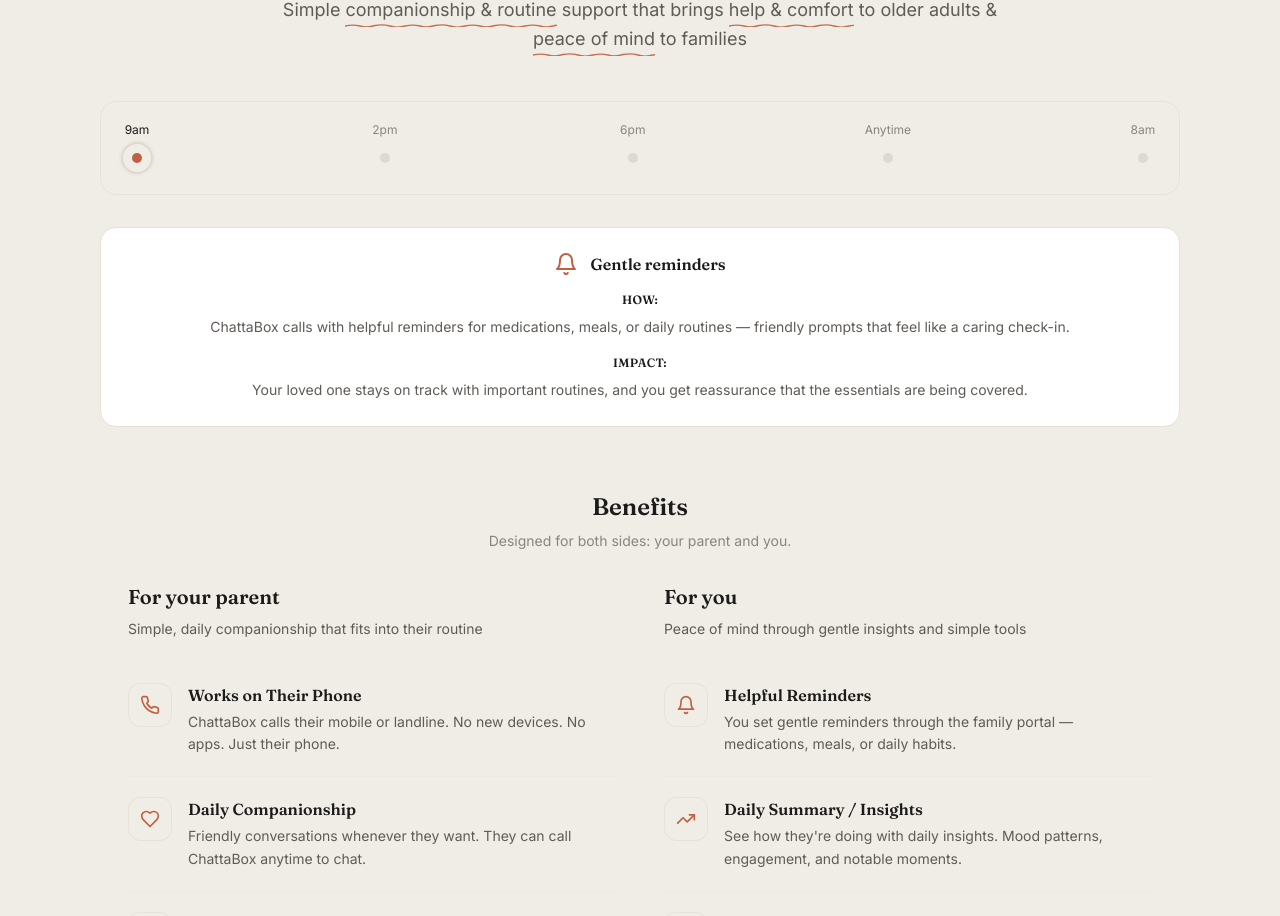
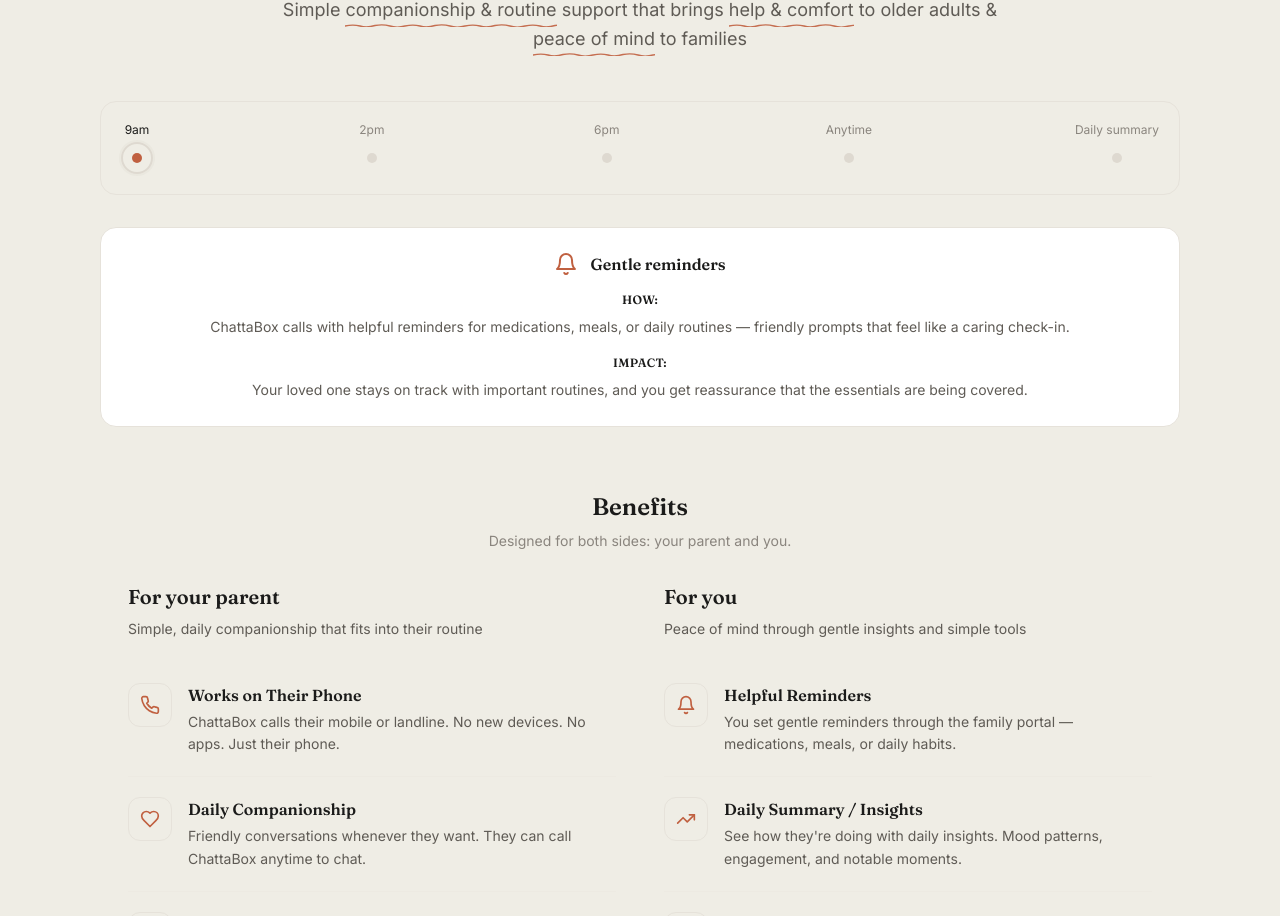
Before and after one commit to hawkpersonal/ChattaBox-Public-Website, a React (Vite) app: page / in a window 1280 px wide. Shown: the part 919-1835 px from the top of the page. Built offline with nearby package versions, Linux system fonts and the light colour scheme.

Commit message:
Revert Daily summary label back to original

```diff
--- a/src/components/sections/Features.tsx
+++ b/src/components/sections/Features.tsx
@@ -61,7 +61,7 @@ const cadenceSteps = [
   {
     key: 'daily-summary',
     icon: FileText,
-    timeLabel: "8am",
+    timeLabel: "Daily summary",
     title: "Your daily update",
     audience: "For you",
     how: "You receive a gentle summary of how your loved one is doing. Mood patterns, engagement levels, and any notable moments — all in one simple update.",
```
